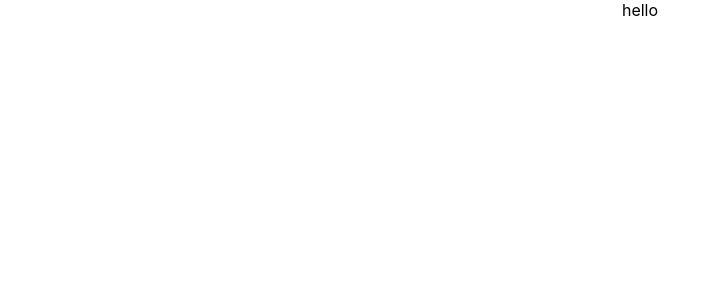
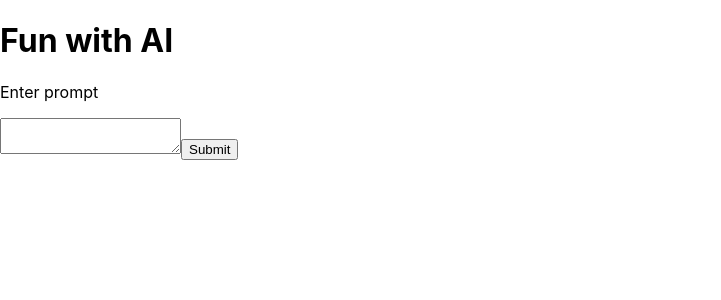
Before and after one commit to ameer-ahmad/allo-ai, a React (Create React App) app: page / in a window 1280 px wide. Shown: the top 300 px of the page, without its empty margins (0-721 px from the left). Built offline with nearby package versions, Linux system fonts and the light colour scheme.

Commit message:
added ability to enter a prompt

```diff
--- a/package.json
+++ b/package.json
@@ -6,6 +6,8 @@
     "@testing-library/jest-dom": "^5.16.4",
     "@testing-library/react": "^13.2.0",
     "@testing-library/user-event": "^13.5.0",
+    "axios": "^0.27.2",
+    "openai": "^2.0.5",
     "react": "^18.1.0",
     "react-dom": "^18.1.0",
     "react-scripts": "5.0.1",
--- a/src/App.js
+++ b/src/App.js
@@ -1,10 +1,9 @@
 import './App.css';
+import Home from './components/Home';
 
 function App() {
   return (
-    <div className="App">
-      hello
-    </div>
+    <Home />
   );
 }
 
--- /dev/null
+++ b/src/components/Home.js
@@ -0,0 +1,35 @@
+import React, { useState } from 'react'
+const { Configuration, OpenAIApi } = require('openai');
+
+function Home() {
+    const [prompt, setPrompt] = useState("");
+
+    const configuration = new Configuration({
+        apiKey: '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',
+    });
+    const openai = new OpenAIApi(configuration);
+
+    const submit = async () => {
+        const response = await openai.createCompletion("text-davinci-001", {
+            prompt: prompt,
+            temperature: 0.8,
+            max_tokens: 100,
+            top_p: 1,
+            frequency_penalty: 0,
+            presence_penalty: 0,
+        })
+        console.log(prompt)
+        console.log(response.data.choices[0].text)
+    }
+
+  return (
+    <div>
+        <h1>Fun with AI</h1>
+        <p>Enter prompt</p>
+        <textarea value={prompt} onChange={(e) => setPrompt(e.target.value)}></textarea>
+        <button onClick={submit}>Submit</button>
+    </div>
+  )
+}
+
+export default Home
```
Also changed, not shown: 1 other file (tests, documents, lock files or other folders).
